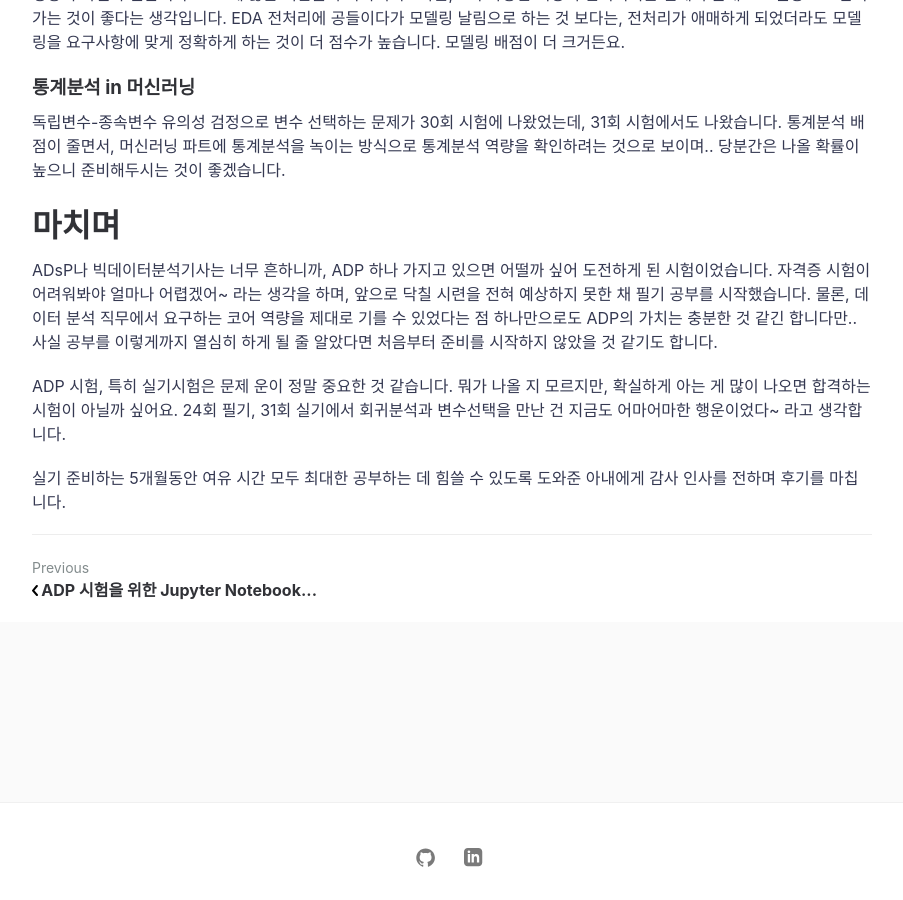
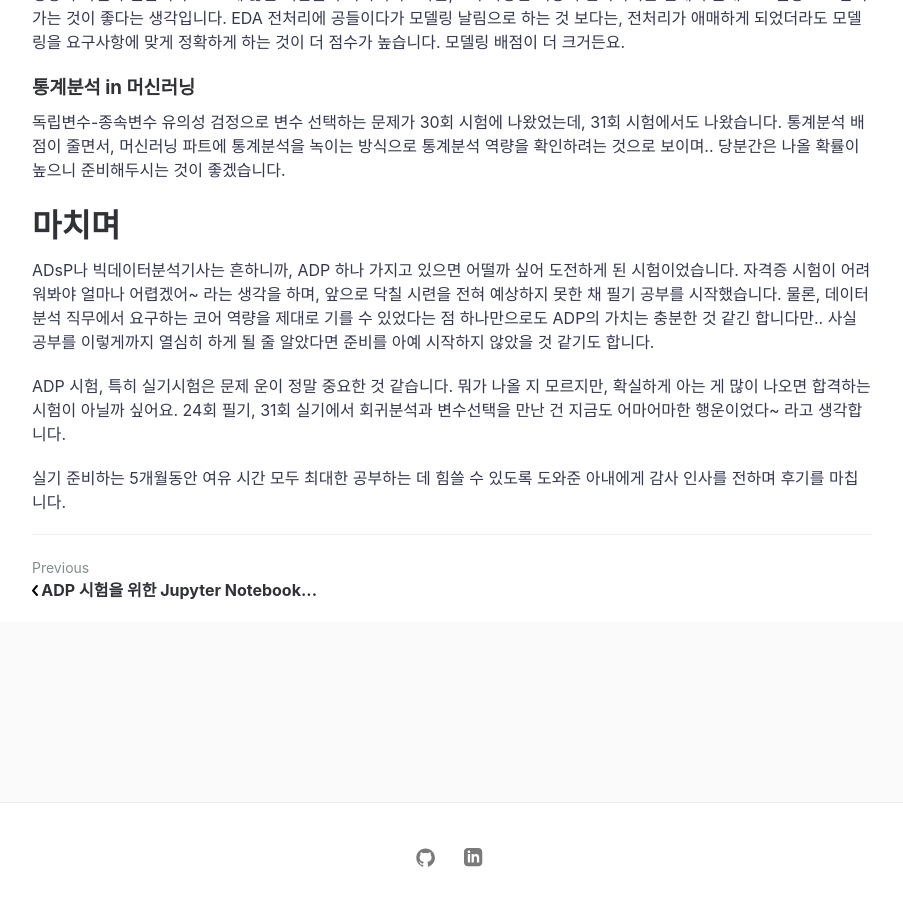
Before and after one commit to hjben/hjben.github.io, a Jekyll site: the page built from _posts/2023-11-25-adp-retro.md, in a window 1280 px wide and 900 px high, scrolled down 10694 px. Shown: the whole window, without its empty margins (188-1091 px from the left). Built offline with Jekyll 4.4.1, drawn with Linux system fonts in a browser that asks for light colours; nearby versions of some CDN libraries; comment, search, counter and statistics services are not loaded.

Commit message:
Update 2023-11-25-adp-retro.md

```diff
--- a/_posts/2023-11-25-adp-retro.md
+++ b/_posts/2023-11-25-adp-retro.md
@@ -204,7 +204,7 @@ EDA 전처리에 공들이다가 모델링 날림으로 하는 것 보다는,
 통계분석 배점이 줄면서, 머신러닝 파트에 통계분석을 녹이는 방식으로 통계분석 역량을 확인하려는 것으로 보이며.. 당분간은 나올 확률이 높으니 준비해두시는 것이 좋겠습니다.
 
 # 마치며
-ADsP나 빅데이터분석기사는 너무 흔하니까, ADP 하나 가지고 있으면 어떨까 싶어 도전하게 된 시험이었습니다. 자격증 시험이 어려워봐야 얼마나 어렵겠어~ 라는 생각을 하며, 앞으로 닥칠 시련을 전혀 예상하지 못한 채 필기 공부를 시작했습니다. 물론, 데이터 분석 직무에서 요구하는 코어 역량을 제대로 기를 수 있었다는 점 하나만으로도 ADP의 가치는 충분한 것 같긴 합니다만.. 사실 공부를 이렇게까지 열심히 하게 될 줄 알았다면 처음부터 준비를 시작하지 않았을 것 같기도 합니다.
+ADsP나 빅데이터분석기사는 흔하니까, ADP 하나 가지고 있으면 어떨까 싶어 도전하게 된 시험이었습니다. 자격증 시험이 어려워봐야 얼마나 어렵겠어~ 라는 생각을 하며, 앞으로 닥칠 시련을 전혀 예상하지 못한 채 필기 공부를 시작했습니다. 물론, 데이터 분석 직무에서 요구하는 코어 역량을 제대로 기를 수 있었다는 점 하나만으로도 ADP의 가치는 충분한 것 같긴 합니다만.. 사실 공부를 이렇게까지 열심히 하게 될 줄 알았다면 준비를 아예 시작하지 않았을 것 같기도 합니다.
 
 ADP 시험, 특히 실기시험은 문제 운이 정말 중요한 것 같습니다. 뭐가 나올 지 모르지만, 확실하게 아는 게 많이 나오면 합격하는 시험이 아닐까 싶어요.
 24회 필기, 31회 실기에서 회귀분석과 변수선택을 만난 건 지금도 어마어마한 행운이었다~ 라고 생각합니다.
```
